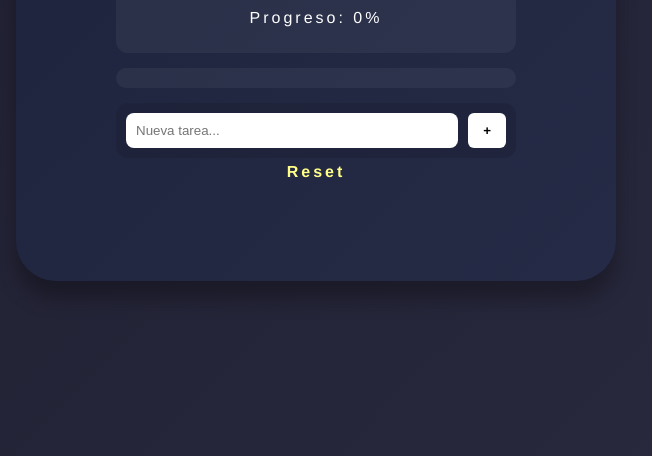
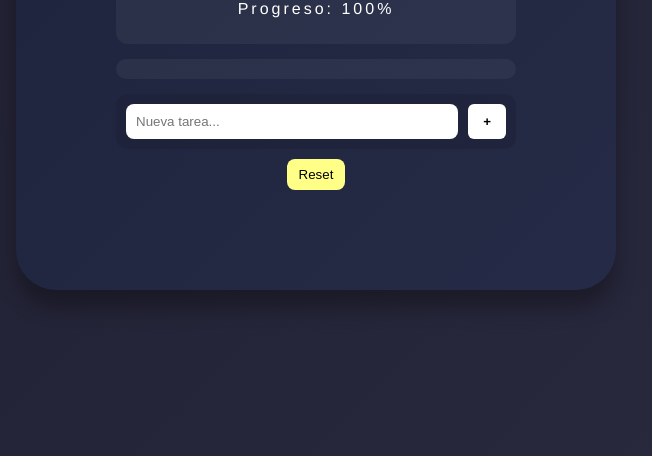
Before and after one commit to DarioB07/TODO-List, a plain HTML site: page index.html in a window 1280 px wide. Shown: the part 344-800 px from the top of the page, without its empty margins (324-976 px from the left). Drawn offline with Linux system fonts and the light colour scheme.

Commit message:
Actualizacion en todos los archivos

```diff
--- a/index.html
+++ b/index.html
@@ -10,18 +10,16 @@
   <div class="todo-container">
     <div class="section-header">
       <h2>📋 Lista de Tareas</h2>
-      <p>Progreso: <span id="progress">0%</span></p>
+      <p>Progreso: <span id="progress">100%</span></p>
     </div>
-
     <div id="task-list" class="section-list"></div>
-
     <div class="section-add">
       <input type="text" id="task-input" placeholder="Nueva tarea..." />
       <button onclick="addTask()">+</button>
     </div>
-
-     <!-- Botón eliminar -->
-    <div class="section-clear" onclick="clearTasks()">Reset</div>
+    <div style="text-align:center; margin-top:10px;">
+      <button class="button" onclick="resetTasks()">Reset</button>
+    </div>
   </div>
 
   <script src="./main.js"></script>
--- a/main.js
+++ b/main.js
@@ -6,10 +6,8 @@ let tasks = [];
       tasks.forEach((task, index) => {
         const taskEl = document.createElement("div");
         taskEl.className = `task ${task.completed ? "completed" : ""}`;
-        taskEl.innerHTML = `
-          <span>${task.text}</span>
-          <div class="checkmark ${task.completed ? "checked" : ""}" onclick="toggleTask(${index})">✓</div>
-        `;
+        taskEl.innerHTML = `<span>${task.text}</span>
+          <div class="checkmark ${task.completed ? "checked" : ""}" onclick="toggleTask(${index})">✓</div>`;
         taskList.appendChild(taskEl);
       });
       updateProgress();
@@ -30,16 +28,16 @@ let tasks = [];
 
     function updateProgress() {
       const completed = tasks.filter(task => task.completed).length;
-      const progress = tasks.length > 0 ? Math.round((completed / tasks.length) * 100) : 0;
+      const total = tasks.length;
+      const progress = total > 0 ? Math.max(0, 100 - Math.round((completed / total) * 100)) : 100;
       document.getElementById("progress").textContent = progress + "%";
     }
 
-    function clearTasks() {
+    function resetTasks() {
       tasks = [];
       renderTasks();
     }
 
-    // Permitir añadir con Enter
     document.getElementById("task-input").addEventListener("keypress", function(event) {
       if (event.key === "Enter") {
         addTask();
--- a/style.css
+++ b/style.css
@@ -108,6 +108,21 @@ body {
       background: #ff8;
     }
 
+.button {
+  text-align: center;
+  background:#ff8;
+  color:rgb(0, 0, 0);
+  border:none;
+  padding:8px 12px;
+  border-radius:8px;
+  cursor:pointer;
+}
+
+.button:hover{
+  background-color: #f76b6b;
+  transition: 0.5s;
+}
+
 .section-clear {
       text-align: center;
       margin-top: 5px;
```
